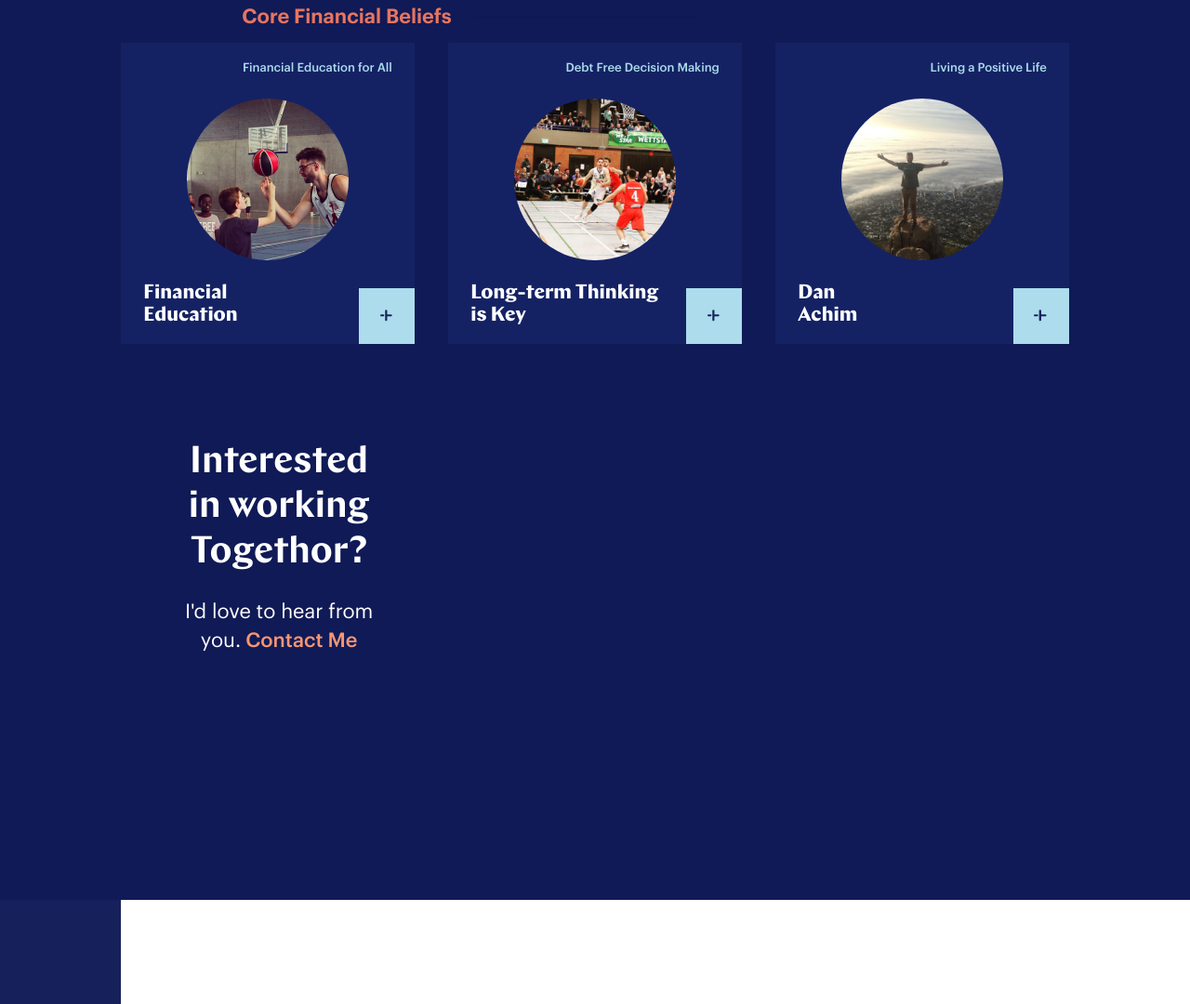
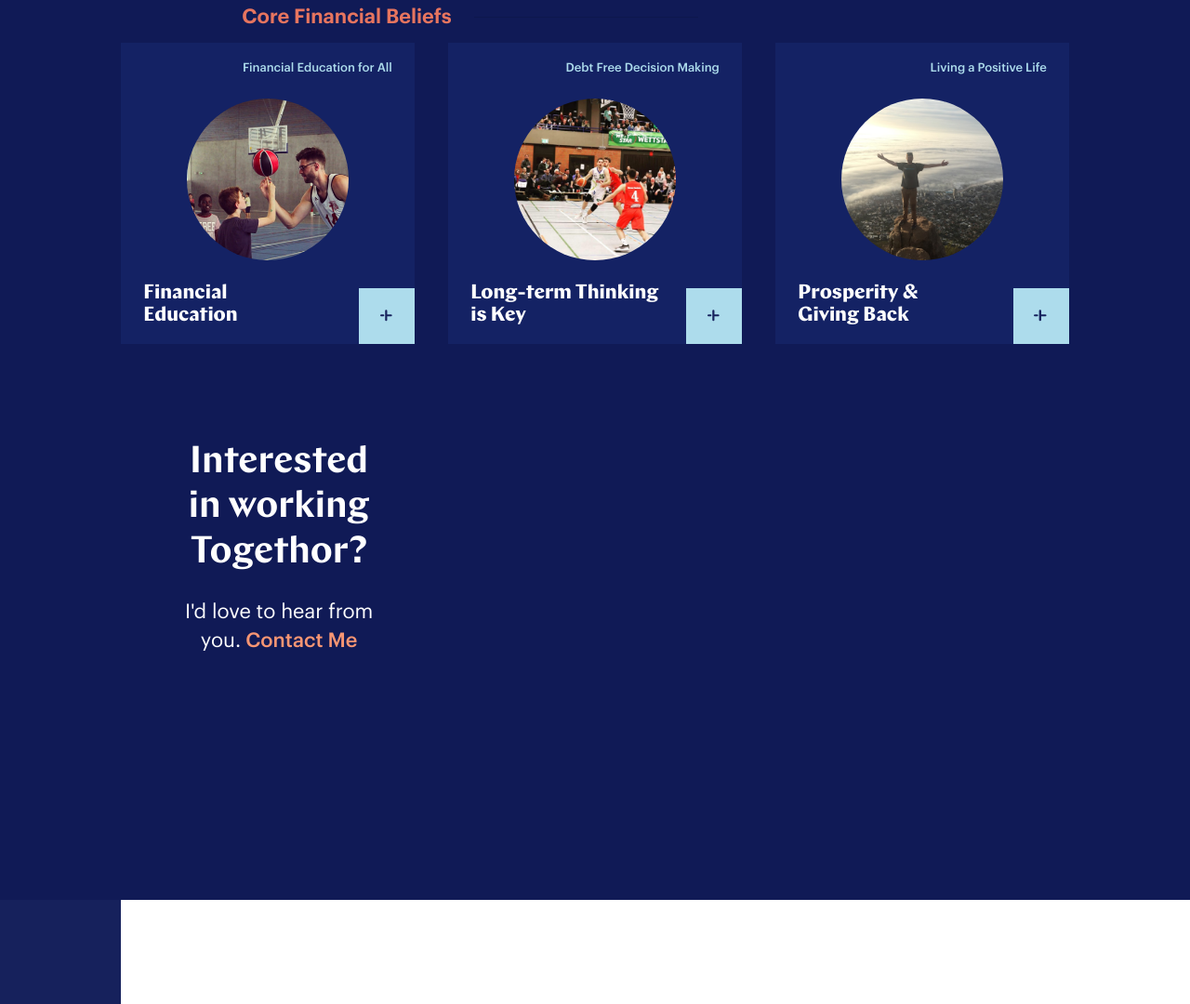
Before and after one commit to clevercomputingdev/index.html, a plain HTML site: page about.html in a window 1280 px wide. Shown: the part 3106-4186 px from the top of the page at 93% size. Drawn offline with Linux system fonts and the light colour scheme.

Commit message:
Update about.html

```diff
--- a/about.html
+++ b/about.html
@@ -271,7 +271,7 @@
 
 						<div class="c-partner__item-description | js-partner__item-description"
 							data-description="Reducing the number of adults living paycheck to paycheck is possible, and will greatly impact our quality of life and economy in a positive way. Property ownership is a realistic goal for everyone, and if done properly and at an early age can be an amazing financial blessing. As the adage goes, a penny saved is a penny earned. Using this strategy oen can live a prosperous life. While prosperity is attainable, stockpiling money for yourself is not a wise use. The use is to take care of yourself and your people and be able to be wildly generous."></div>
-						<h2 class="o-h5 c-partner__item-name | js-partner__item-name" data-name="Dan Achim">Dan<br>Achim</h2>
+						<h2 class="o-h5 c-partner__item-name | js-partner__item-name" data-name="Prosperty & Giving Back">Prosperity & <br>Giving Back</h2>
 
 						<div class="c-partner__item-plus">
 							<img src="static/icons/plus.svg">
```
